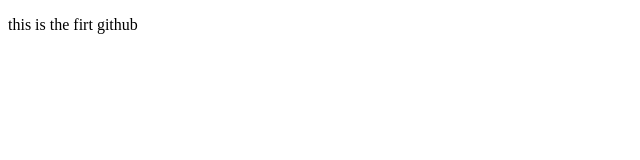
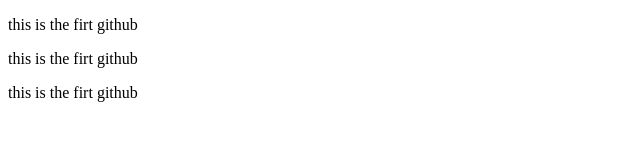
Before and after one commit to CodexpathCommunity/expert-git, a plain HTML site: page index.html in a window 1280 px wide. Shown: the whole page, without its empty margins (0-640 px from the left). Drawn offline with Linux system fonts and the light colour scheme.

Commit message:
add more changes

```diff
--- a/index.html
+++ b/index.html
@@ -8,5 +8,7 @@
   </head>
   <body>
     <p>this is the firt github</p>
+    <p>this is the firt github</p>
+    <p>this is the firt github</p>
   </body>
 </html>
```
